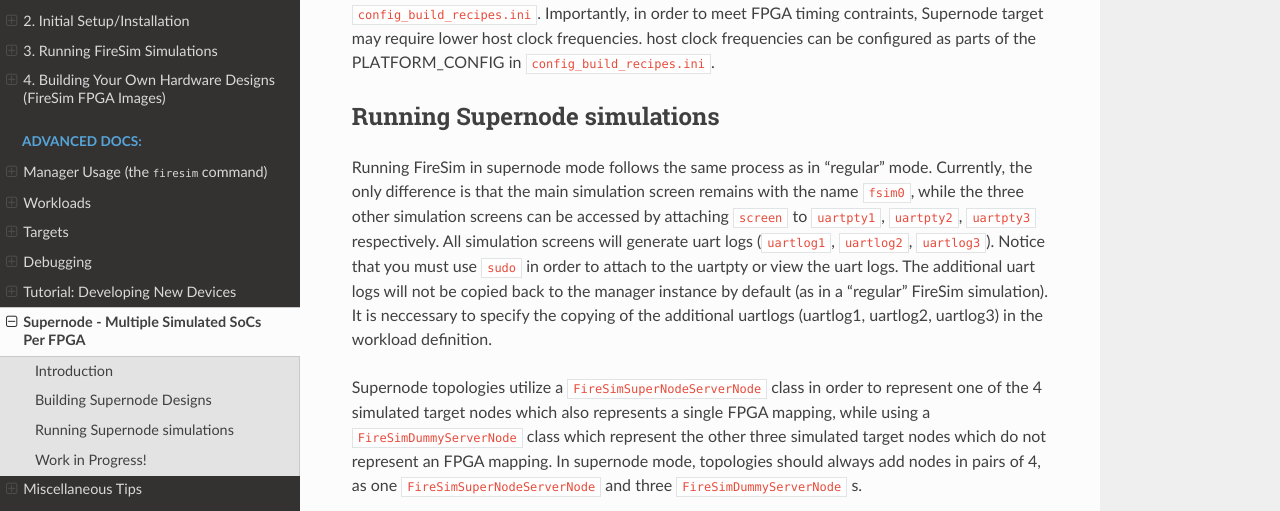
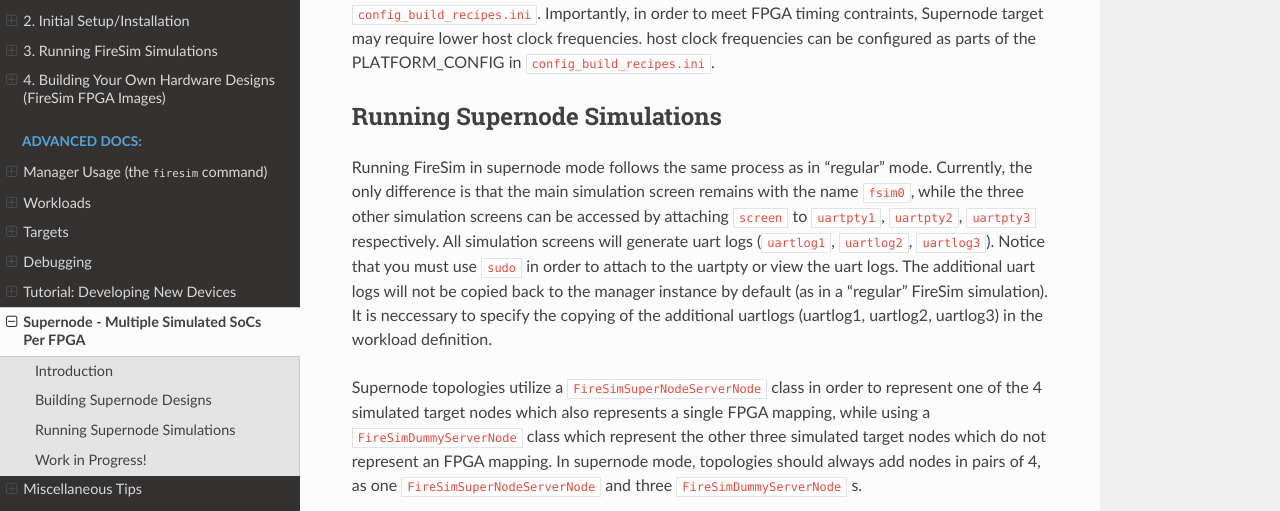
Before and after one commit to firesim/firesim, a Sphinx documentation site: the page built from docs/Advanced-Usage/Supernode.rst, in a window 1280 px wide and 900 px high, scrolled down 1280 px. Shown: the part 160-671 px from the top of the window. Built offline with Sphinx 7.4.7 and the Read the Docs theme 2.0.0, drawn with Linux system fonts in a browser that asks for light colours.

```diff
--- a/docs/Advanced-Usage/Supernode.rst
+++ b/docs/Advanced-Usage/Supernode.rst
@@ -75,8 +75,8 @@ contraints, Supernode target may require lower host clock frequencies.
 host clock frequencies can be configured as parts of the PLATFORM_CONFIG in
 ``config_build_recipes.ini``.
 
-Running Supernode simulations
---------------------
+Running Supernode Simulations
+-----------------------------
 
 Running FireSim in supernode mode follows the same process as in
 "regular" mode. Currently, the only difference is that the main simulation
```
